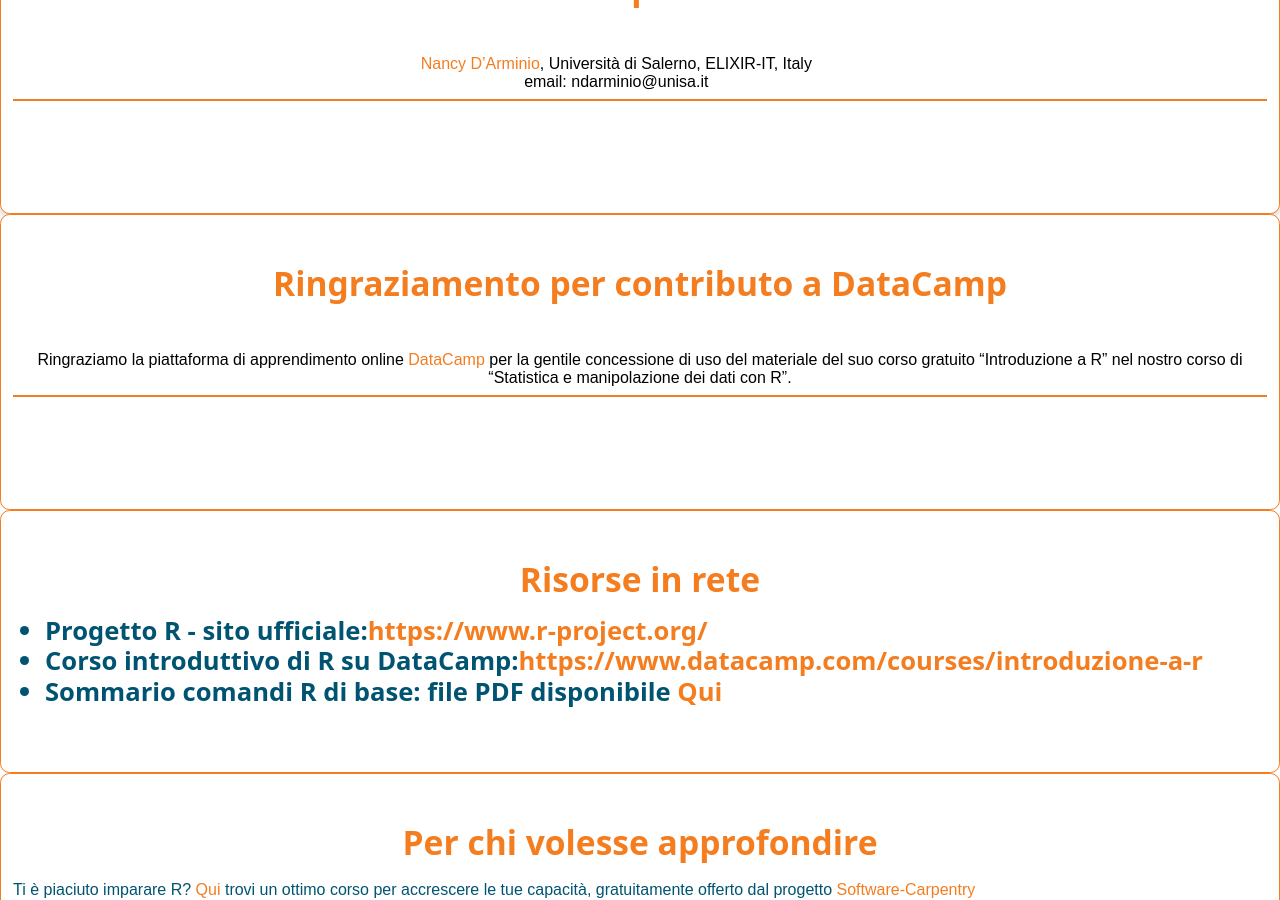
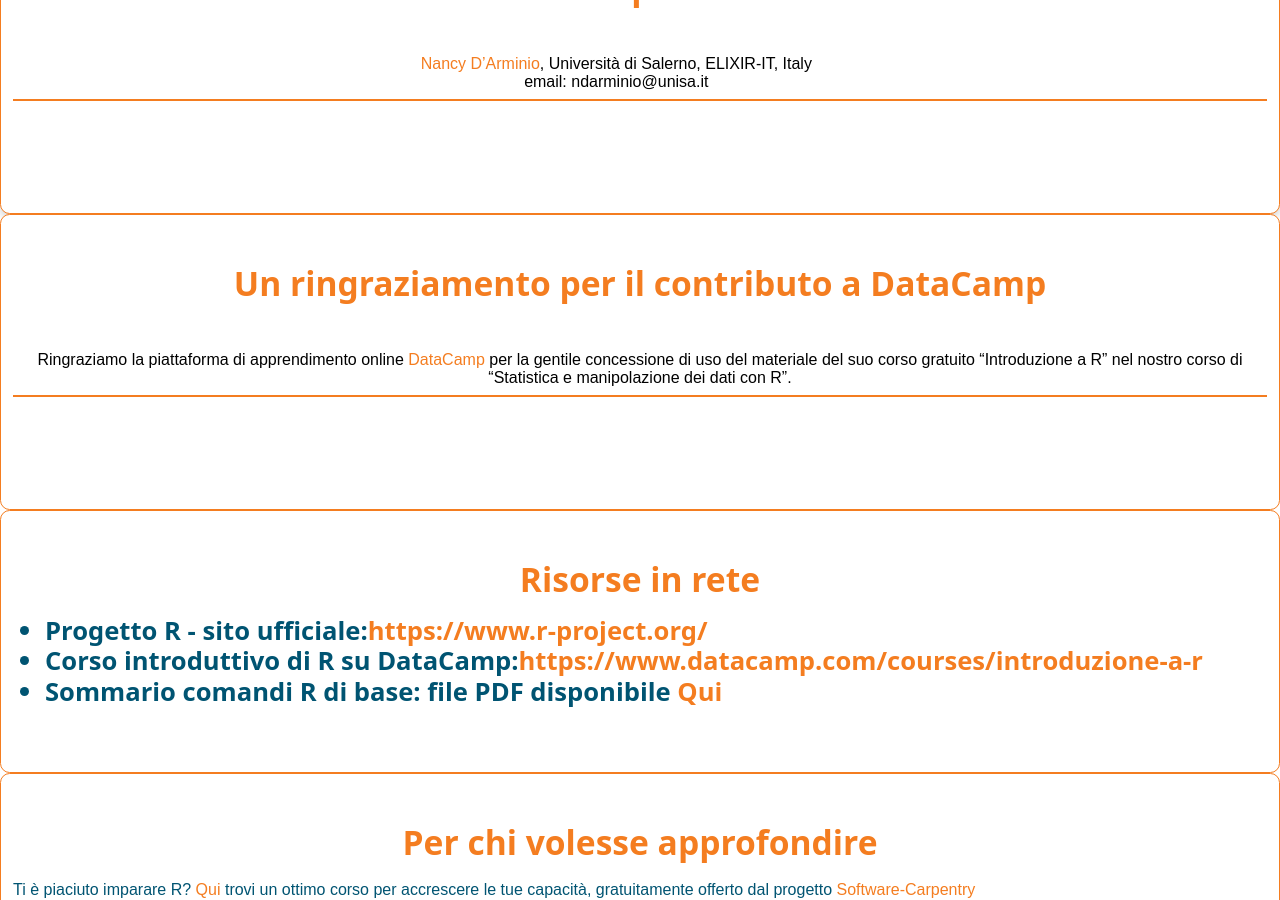
Before and after one commit to maghetta/Corso-R-livello-base__BBC, a Jekyll site: the page built from index.html, in a window 1280 px wide and 900 px high, scrolled down 1611 px. Built offline with Jekyll 4.4.1, drawn with Linux system fonts in a browser that asks for light colours.

Commit message:
Update index.html

```diff
--- a/index.html
+++ b/index.html
@@ -111,7 +111,7 @@
        <section id="search-section" class="bg-white py-5 card border border-secondary">
            <div class="container">
                 <div class="row">
-                    <h2 class="no-anchor text-secondary text-center mb-3">Ringraziamento per contributo a DataCamp</h2>
+                    <h2 class="no-anchor text-secondary text-center mb-3">Un ringraziamento per il contributo a DataCamp</h2>
                     <div class="position-relative">
 
                         <table>
```
